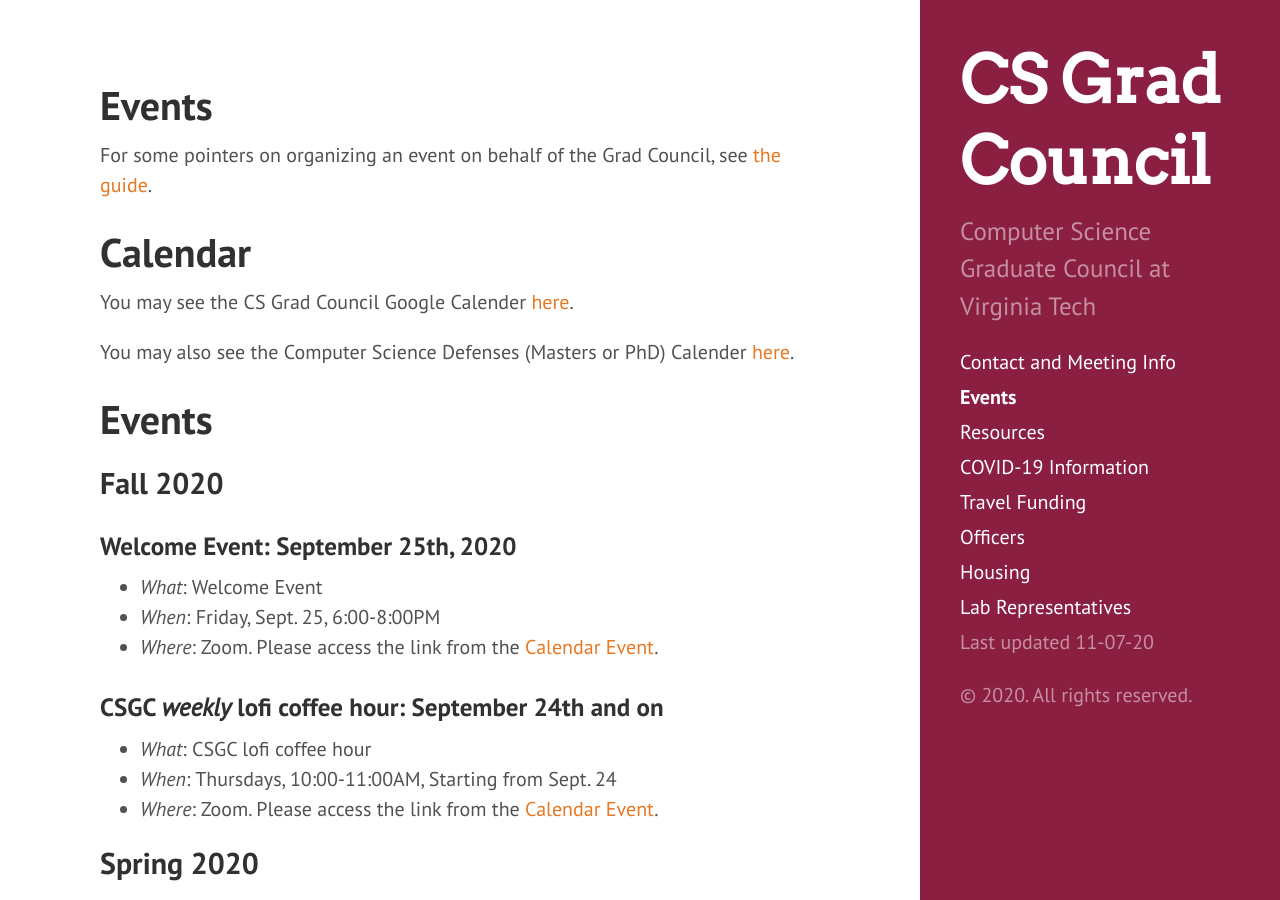
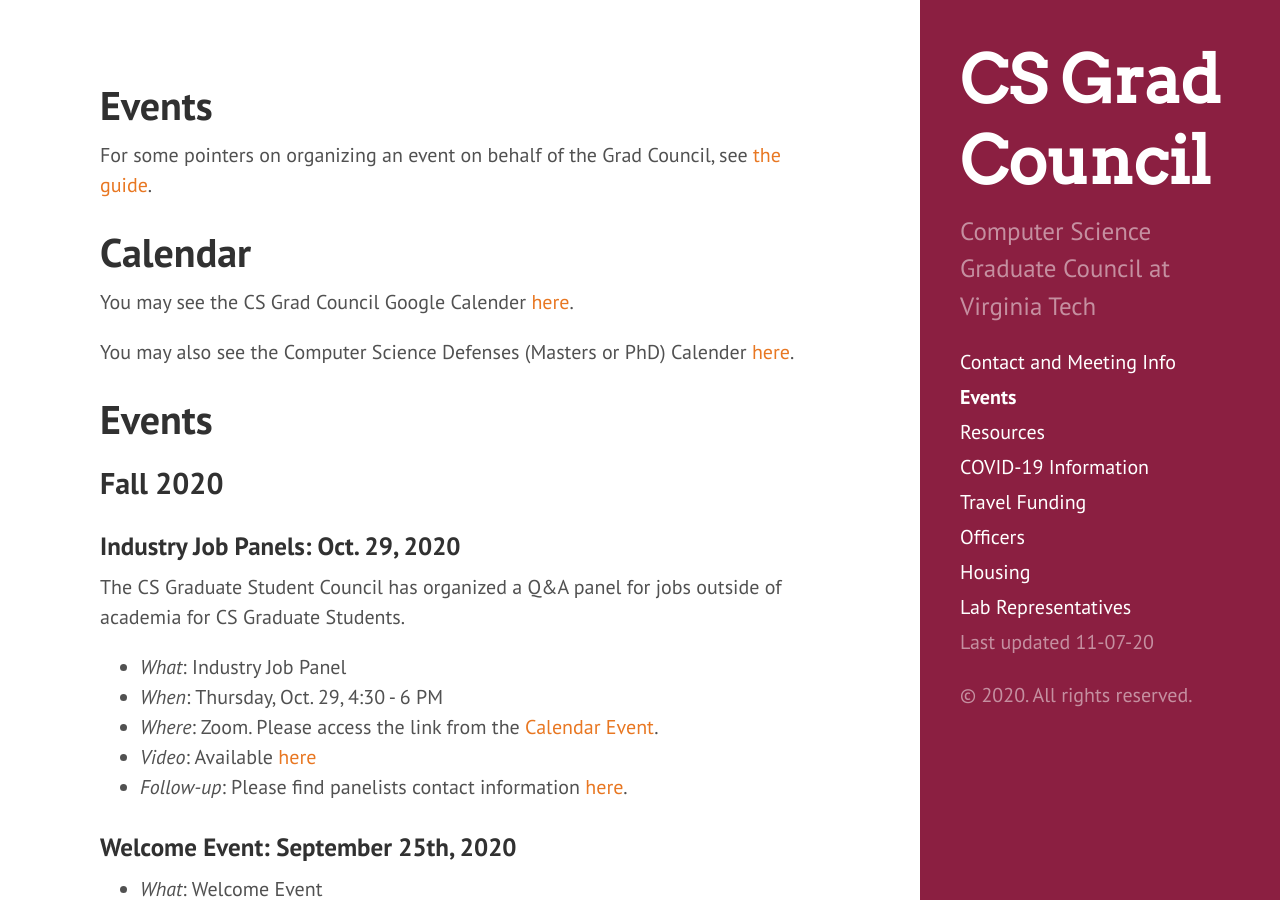
Before and after one commit to CSGraduateCouncil-VirginiaTech/csgc-website, a Jekyll site: the page built from events.md, in a window 1280 px wide and 900 px high. Built offline with Jekyll 4.4.1, drawn with Linux system fonts in a browser that asks for light colours.

Commit message:
Update events.md
Added Industry Jobs Panel Information

```diff
--- a/events.md
+++ b/events.md
@@ -15,6 +15,16 @@ You may also see the Computer Science Defenses (Masters or PhD) Calender [here](
 # Events
 
 ## Fall 2020
+
+### Industry Job Panels: Oct. 29, 2020
+
+The CS Graduate Student Council has organized a Q&A panel for jobs outside of academia for CS Graduate Students.
+
+- *What*: Industry Job Panel
+- *When*: Thursday, Oct. 29, 4:30 - 6 PM
+- *Where*: Zoom. Please access the link from the [Calendar Event](https://calendar.google.com/calendar?cid=dnQuZWR1X240bnQ0aGdlNTBrdjdqajFjZDN1NzllaW1rQGdyb3VwLmNhbGVuZGFyLmdvb2dsZS5jb20).
+- *Video*: Available [here](https://drive.google.com/file/d/1uekYlBydBEAHlT6GRtkt0QcoUJyJe29Y/view)
+- *Follow-up*: Please find panelists contact information [here](https://docs.google.com/document/d/1WOs48uIgDIBurvpUr8zQJwNO6IljDrHQiJqBknpQaU8/preview).
 
 ### Welcome Event: September 25th, 2020
 
```
